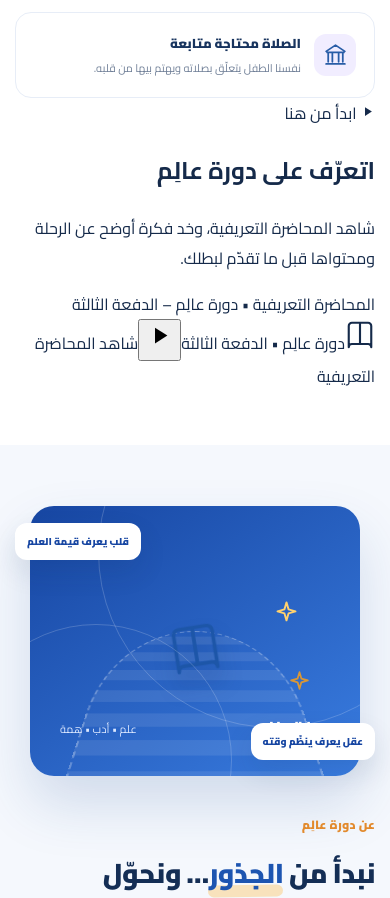
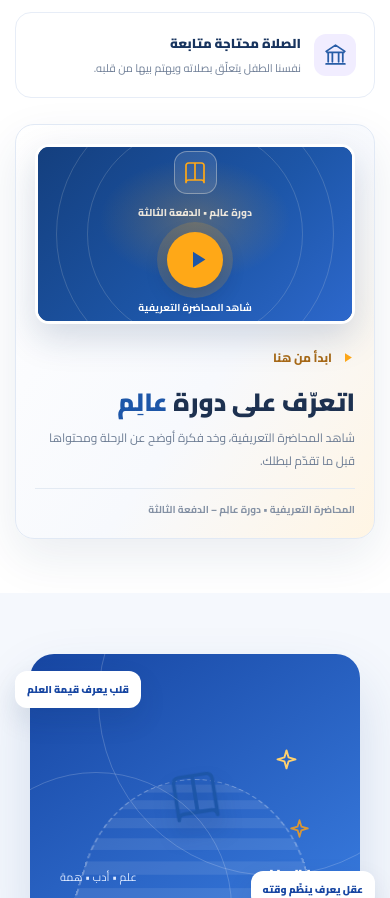
Before and after one commit to Abdo1629/nashaa-alim, a React (Vite) app: page / in a window 390 px wide. Shown: the part 1326-2224 px from the top of the page. Built offline with nearby package versions, Linux system fonts and the light colour scheme.

Commit message:
Style responsive introductory lecture video section

```diff
--- a/src/App.css
+++ b/src/App.css
@@ -849,3 +849,166 @@ body { overflow-x: hidden; }
   .opening-brand, .opening-fly { animation: none; opacity: 1; transform: none; }
   .opening-typing { width: auto; border: 0; animation: none; }
 }
+
+
+/* Introductory lecture video replaces the former blue insight strip. */
+.intro-video-card {
+  display: grid;
+  grid-template-columns: minmax(0, .82fr) minmax(0, 1.18fr);
+  align-items: center;
+  gap: clamp(24px, 4vw, 54px);
+  max-width: 1080px;
+  margin: 42px auto 0;
+  padding: clamp(22px, 4vw, 42px);
+  overflow: hidden;
+  border: 1px solid #e1e9f5;
+  border-radius: 26px;
+  background: linear-gradient(125deg, #fff 0%, #f7f9fd 58%, #fff5e4 100%);
+  box-shadow: 0 18px 48px rgba(20, 55, 105, .09);
+}
+.intro-video-copy { min-width: 0; }
+.intro-video-kicker {
+  display: inline-flex;
+  align-items: center;
+  gap: 8px;
+  color: #a86a17;
+  font-size: 12px;
+  font-weight: 800;
+}
+.intro-video-kicker svg { color: #ffa817; }
+.intro-video-copy h2 {
+  margin: 15px 0 12px;
+  color: #1d3150;
+  font-size: clamp(25px, 3vw, 36px);
+  line-height: 1.45;
+  font-weight: 900;
+}
+.intro-video-copy h2 span { color: #1d56a8; }
+.intro-video-copy p {
+  max-width: 410px;
+  margin: 0;
+  color: #6d7d94;
+  font-size: 14px;
+  line-height: 2.05;
+}
+.intro-video-duration {
+  display: block;
+  margin-top: 24px;
+  padding-top: 15px;
+  border-top: 1px solid #e3eaf3;
+  color: #8491a4;
+  font-size: 11px;
+  font-weight: 700;
+}
+.intro-video-frame {
+  position: relative;
+  width: 100%;
+  overflow: hidden;
+  aspect-ratio: 16 / 9;
+  border: 5px solid #fff;
+  border-radius: 19px;
+  background: #153f7d;
+  box-shadow: 0 14px 35px rgba(16, 49, 97, .17);
+}
+.intro-video-frame iframe,
+.intro-video-poster {
+  position: absolute;
+  inset: 0;
+  width: 100%;
+  height: 100%;
+}
+.intro-video-frame iframe { border: 0; }
+.intro-video-poster {
+  display: flex;
+  flex-direction: column;
+  align-items: center;
+  justify-content: center;
+  gap: 13px;
+  color: #fff5e4;
+  background:
+    radial-gradient(ellipse at 50% 42%, rgba(255, 168, 23, .24), transparent 43%),
+    linear-gradient(135deg, #143f7e 0%, #1d56a8 58%, #2d68cc 100%);
+}
+.intro-video-poster::before,
+.intro-video-poster::after {
+  content: "";
+  position: absolute;
+  border: 1px solid rgba(255, 245, 228, .16);
+  border-radius: 50%;
+  pointer-events: none;
+}
+.intro-video-poster::before { width: 68%; aspect-ratio: 1; }
+.intro-video-poster::after { width: 88%; aspect-ratio: 1; }
+.intro-video-poster-mark {
+  display: grid;
+  place-items: center;
+  width: 55px;
+  height: 55px;
+  border: 1px solid rgba(255, 245, 228, .35);
+  border-radius: 17px;
+  color: #ffa817;
+  background: rgba(255, 255, 255, .1);
+}
+.intro-video-poster-label {
+  position: relative;
+  z-index: 1;
+  color: rgba(255, 245, 228, .9);
+  font-size: 12px;
+  font-weight: 800;
+}
+.intro-video-play {
+  position: relative;
+  z-index: 1;
+  display: grid;
+  place-items: center;
+  width: 66px;
+  height: 66px;
+  margin: 1px 0;
+  padding: 0;
+  border: 0;
+  border-radius: 50%;
+  color: #1d56a8;
+  background: #ffa817;
+  box-shadow: 0 0 0 10px rgba(255, 168, 23, .16), 0 8px 22px rgba(4, 23, 54, .24);
+  cursor: pointer;
+  transition: transform .22s ease, box-shadow .22s ease, background .22s ease;
+}
+.intro-video-play svg { margin-left: 4px; }
+.intro-video-play:hover {
+  transform: scale(1.08);
+  background: #ffc04d;
+  box-shadow: 0 0 0 14px rgba(255, 168, 23, .14), 0 10px 25px rgba(4, 23, 54, .28);
+}
+.intro-video-play:focus-visible {
+  outline: 3px solid #fff;
+  outline-offset: 6px;
+}
+.intro-video-play-caption {
+  position: relative;
+  z-index: 1;
+  color: #fff;
+  font-size: 11px;
+  font-weight: 700;
+}
+@media(max-width: 700px) {
+  .intro-video-card {
+    grid-template-columns: 1fr;
+    gap: 20px;
+    margin-top: 26px;
+    padding: 19px;
+    border-radius: 19px;
+  }
+  .intro-video-copy h2 { margin: 10px 0 7px; font-size: 25px; }
+  .intro-video-copy p { font-size: 12px; line-height: 1.9; }
+  .intro-video-duration { margin-top: 15px; padding-top: 11px; font-size: 10px; }
+  .intro-video-frame { grid-row: 1; border-width: 3px; border-radius: 14px; }
+  .intro-video-play { width: 56px; height: 56px; }
+  .intro-video-poster-mark { width: 43px; height: 43px; border-radius: 13px; }
+  .intro-video-poster-mark svg { width: 24px; height: 24px; }
+  .intro-video-poster { gap: 9px; }
+  .intro-video-poster-label { font-size: 10px; }
+  .intro-video-play-caption { font-size: 10px; }
+}
+@media(prefers-reduced-motion:reduce) {
+  .intro-video-play { transition: none; }
+}
```
